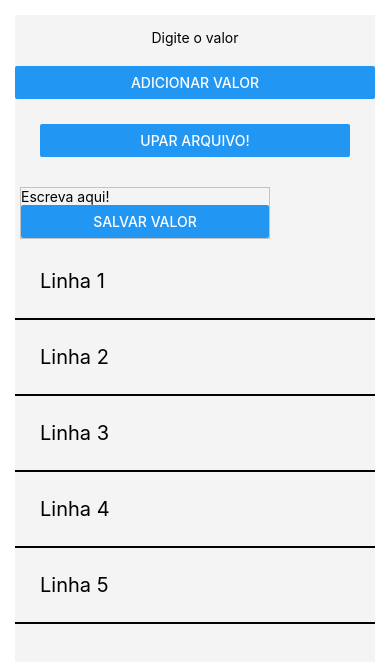
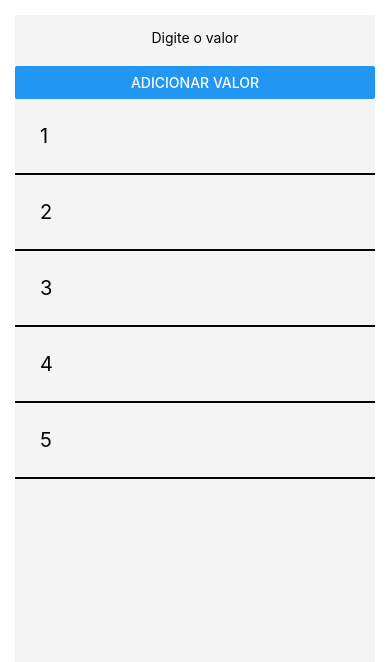
Before and after one commit to ricardorohrs/AppEstat, a React Native app: screen / in a window 390 px wide. Shown: the top 662 px of the page. Built offline with nearby package versions, Linux system fonts and the light colour scheme.

Commit message:
Imprime valores
Lê e imprime um array de items em uma lista <li>

```diff
--- a/App.js
+++ b/App.js
@@ -1,103 +1,4 @@
-/* import React, { Component } from 'react';
-import { Text, Button, StyleSheet, Alert, View, FlatList, TextInput } from 'react-native'
-
-export default class App extends Component {
-  _onPressButton() {
-    alert('Arquivo selecionado!')
-  }
-
-  constructor(props) {
-    super(props);
-    this.state = {text: ''};
-  }
-
-  render() {
-    const dados = [
-      {key: 'Linha 1'},
-      {key: 'Linha 2'},
-      {key: 'Linha 3'},
-      {key: 'Linha 4'},
-      {key: 'Linha 5'}
-    ]
-
-    function rendertodo() {
-
-      for (todo of todos) {
-        var todoElement = document.createElement('li');
-        var todoText = document.createTextNode(todo);
-
-        todoElement.appendChild(todoText);
-        listElement.appendChild(todoElement);
-      }
-    }
-
-    function addtodo() {
-      var todoText = inputElement.value;
-
-      todos.push(todoText);
-      inputElement.value = '';
-      rendertodo();
-    }
-
-    return (
-      <View style={styles.container}>
-        <View style={styles.buttonContainer}>
-          <Button
-            onPress={this._onPressButton}
-            title="Upar arquivo!"
-          />
-        </View>
-
-      <View style={styles.input}>
-        <TextInput
-          placeholder="Escreva aqui!"
-          onChangeText={(text) => this.setState({text})}
-          value={this.state.text}
-        />
-        <Button
-            onPress={this._onPressButton}
-            title="Salvar valor"
-        />
-      </View>
-
-        <FlatList
-          data={dados}
-          renderItem = { ({item}) => <Text style={styles.textoItem}>{item.key}</Text> }
-        />
-      </View>
-    );
-  }
-}
-
-const styles = StyleSheet.create({
-
-    container: {
-      flex: 1,
-      backgroundColor: "#f4f4f4"
-    },
-    input: {
-      margin: 5,
-      width: 250,
-      borderColor: "#000",
-      borderWidth: 2
-    },
-    textoItem: {
-      fontSize: 20,
-      color: "#000",
-      padding: 25,
-      borderBottomWidth: 2
-    },
-    buttonContainer: {
-      margin: 25
-    },
-    alternativeLayoutButtonContainer: {
-      margin: 20,
-      flexDirection: 'row',
-      justifyContent: 'space-between'
-    }
-}) */
-
-import React, { Component } from 'react';
+/*import React, { Component } from 'react';
 import { Text, Button, StyleSheet, Alert, View, FlatList, TextInput } from 'react-native'
 
 var SampleArray = ["ONE", "TWO"] ;
@@ -208,4 +109,96 @@ const styles = StyleSheet.create({
   buttonContainer: {
     margin: 25
   },
+});*/
+
+import React, { Component } from 'react';
+import { Text, Button, StyleSheet, Alert, View, FlatList, TextInput } from 'react-native'
+
+var SampleArray = [1, 2, 3, 4, 5];
+
+export default class MainActivity extends Component {
+  _onPressButton() {
+    alert('Arquivo selecionado!')
+  }
+
+  constructor(props) {
+       super(props)
+       this.state = {
+         Holder: ''
+       }
+  }
+
+  AddItemsToArray=()=>{
+      //Adding Items To Array.
+      SampleArray.push(this.state.Holder.toString());
+      // Showing the complete Array on Screen Using Alert.
+      Alert.alert(SampleArray.toString());
+  }
+
+   renderItem = ({item}) => (
+    <View>
+      <Text>{item}</Text>
+    </View>
+  );
+
+ render() {
+/* NÃO FUNCIONA  function rendertodo() {
+    for (todo of todos) {
+      var todoElement = document.createElement('li');
+      var todoText = document.createTextNode(todo);
+
+      todoElement.appendChild(todoText);
+      listElement.appendChild(todoElement);
+    }
+  }
+
+  function addtodo() {
+    var todoText = inputElement.value;
+
+    todos.push(todoText);
+    inputElement.value = '';
+    rendertodo();
+  } NÃO FUNCIONA */
+
+   return (
+      <View style={styles.MainContainer}>
+          <TextInput
+              placeholder="Digite o valor"
+              onChangeText={TextInputValue => this.setState({Holder: TextInputValue})}
+              style={{textAlign: 'center', marginBottom: 6, height: 45}}
+          />
+          <Button title="Adicionar valor" onPress={this.AddItemsToArray}/>
+
+        <FlatList
+          data={SampleArray}
+          renderItem = { ({item}) => <Text style={styles.textoItem}>{item}</Text>}
+        />
+      </View>
+   );
+ }
+}
+
+const styles = StyleSheet.create({
+
+  MainContainer: {
+    flex:1,
+    justifyContent: 'center',
+    backgroundColor: "#f4f4f4",
+    margin: 15
+  },
+  input: {
+    margin: 5,
+    width: 250,
+    borderColor: "#c3c3c3",
+    borderWidth: 1
+  },
+  textoItem: {
+    fontSize: 20,
+    color: "#000",
+    padding: 25,
+    borderBottomWidth: 2
+  },
+  buttonContainer: {
+    margin: 25
+  },
 });
```
